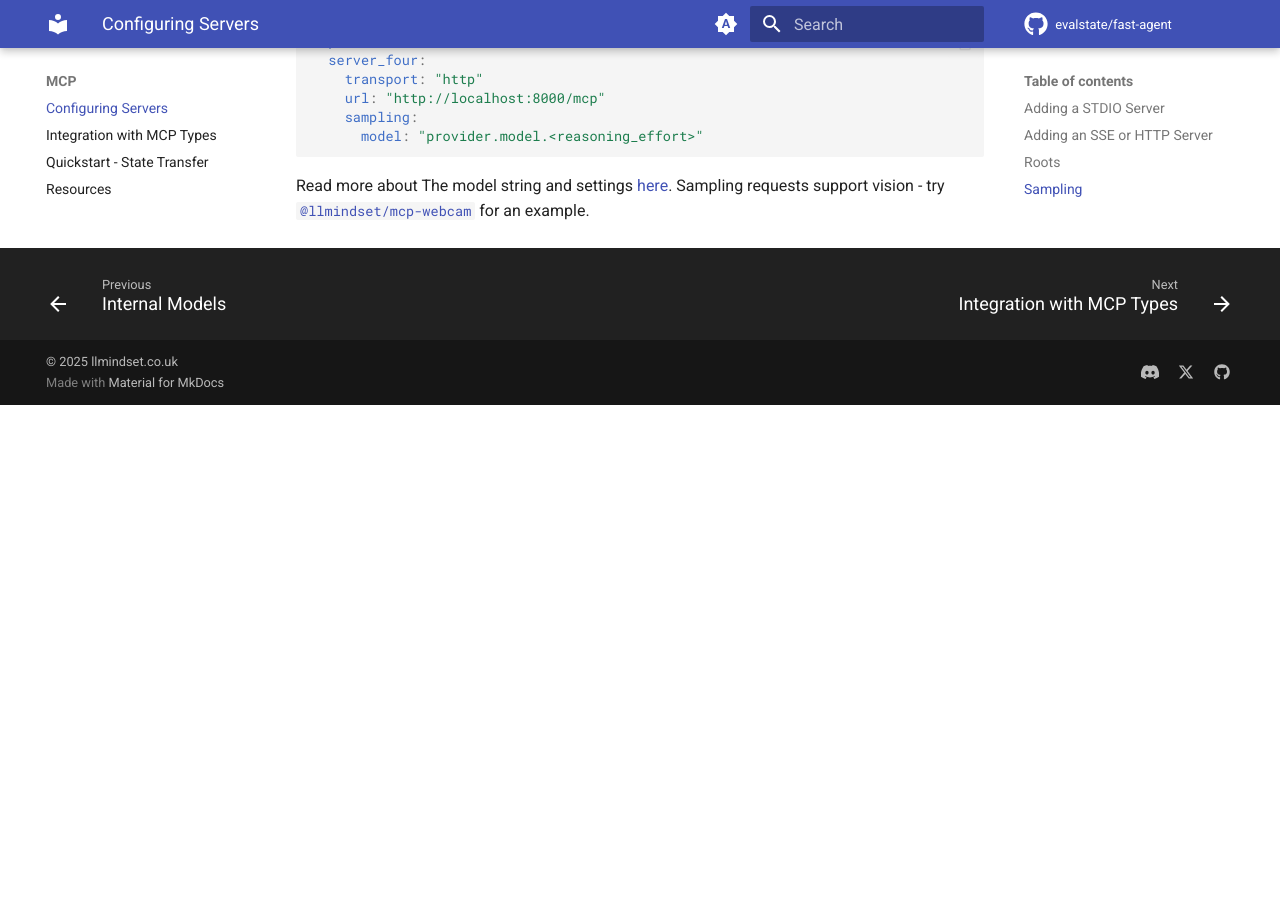
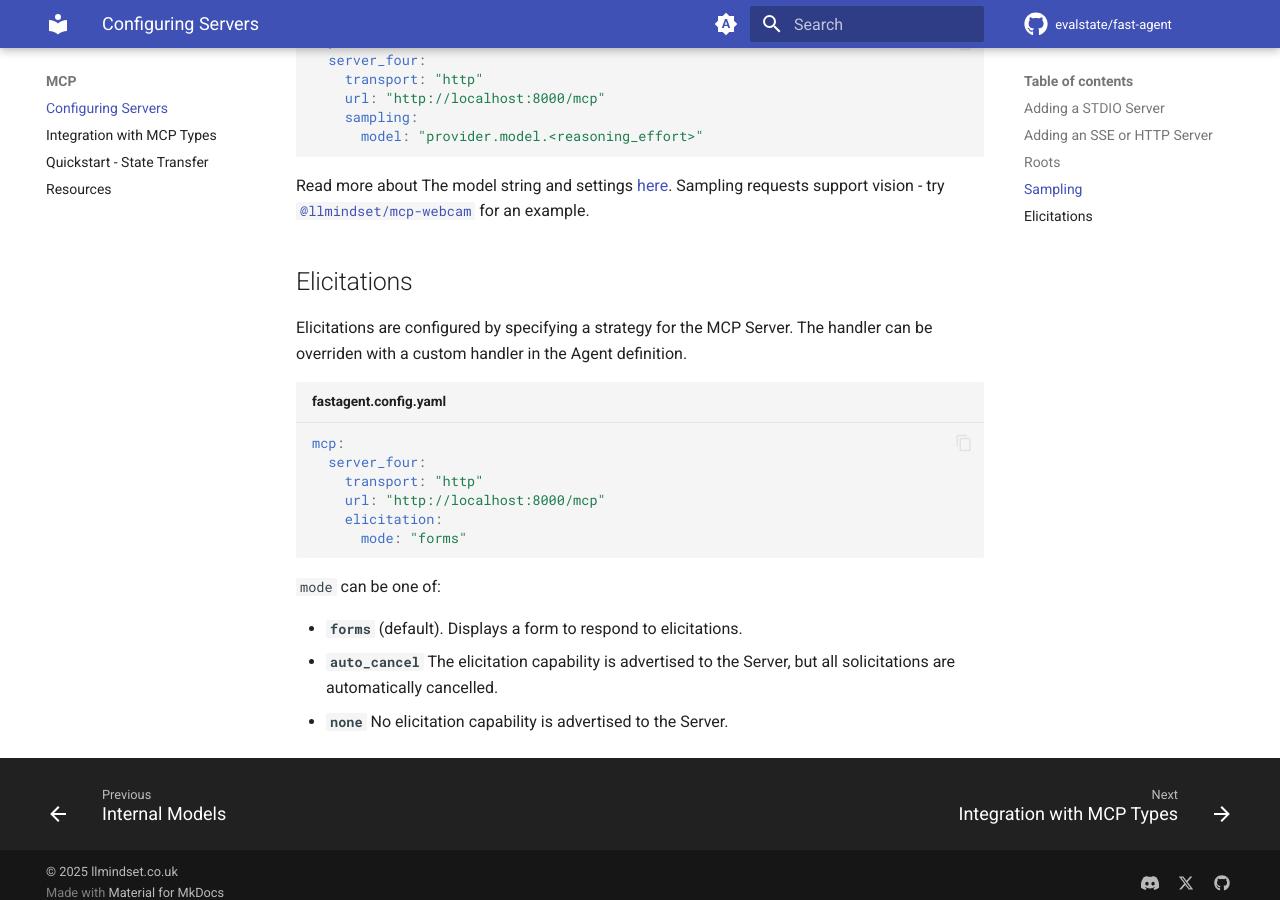
Before and after one commit to evalstate/fast-agent-docs, an MkDocs documentation site: the page built from docs/mcp/index.md, in a window 1280 px wide and 900 px high, scrolled down 2199 px. Built offline with MkDocs 1.6.1 and Material for MkDocs 9.7.7, drawn with Linux system fonts in a browser that asks for light colours; comment, search, counter and statistics services are not loaded; before the commit the page ends 2604 px from its top, so only the background shows below that.

Commit message:
update elicitation config docs.

````diff
--- a/docs/mcp/index.md
+++ b/docs/mcp/index.md
@@ -91,4 +91,23 @@ mcp:
 
 Read more about The model string and settings [here](../models/index.md). Sampling requests support vision - try [`@llmindset/mcp-webcam`](https://github.com/evalstate/mcp-webcam) for an example.
 
+## Elicitations
+
+Elicitations are configured by specifying a strategy for the MCP Server. The handler can be overriden with a custom handler in the Agent definition.
+
+```yaml title="fastagent.config.yaml"
+mcp:
+  server_four:
+    transport: "http"
+    url: "http://localhost:8000/mcp"
+    elicitation:
+      mode: "forms"
+```
+
+`mode` can be one of:
+
+- **`forms`** (default). Displays a form to respond to elicitations.
+- **`auto_cancel`** The elicitation capability is advertised to the Server, but all solicitations are automatically cancelled.
+- **`none`** No elicitation capability is advertised to the Server.
+
 <!-- update with mcp-advanced examples-->
````
